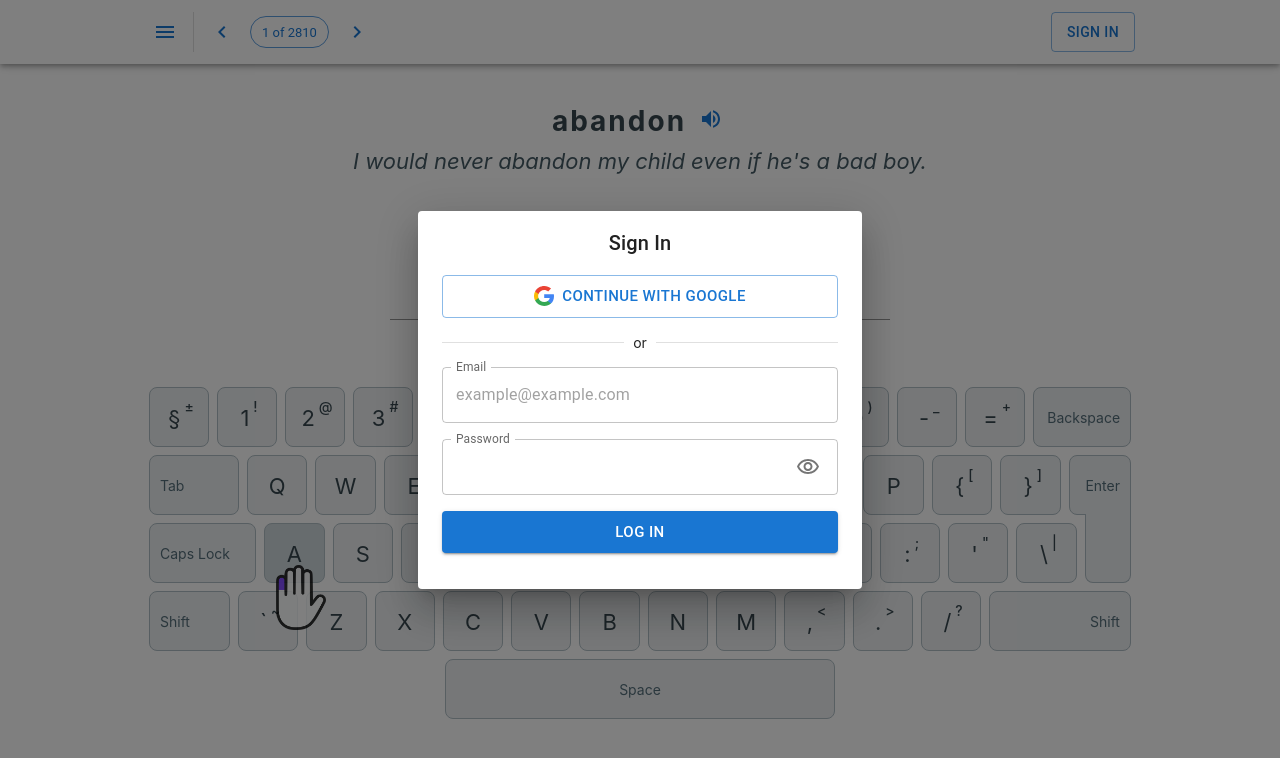
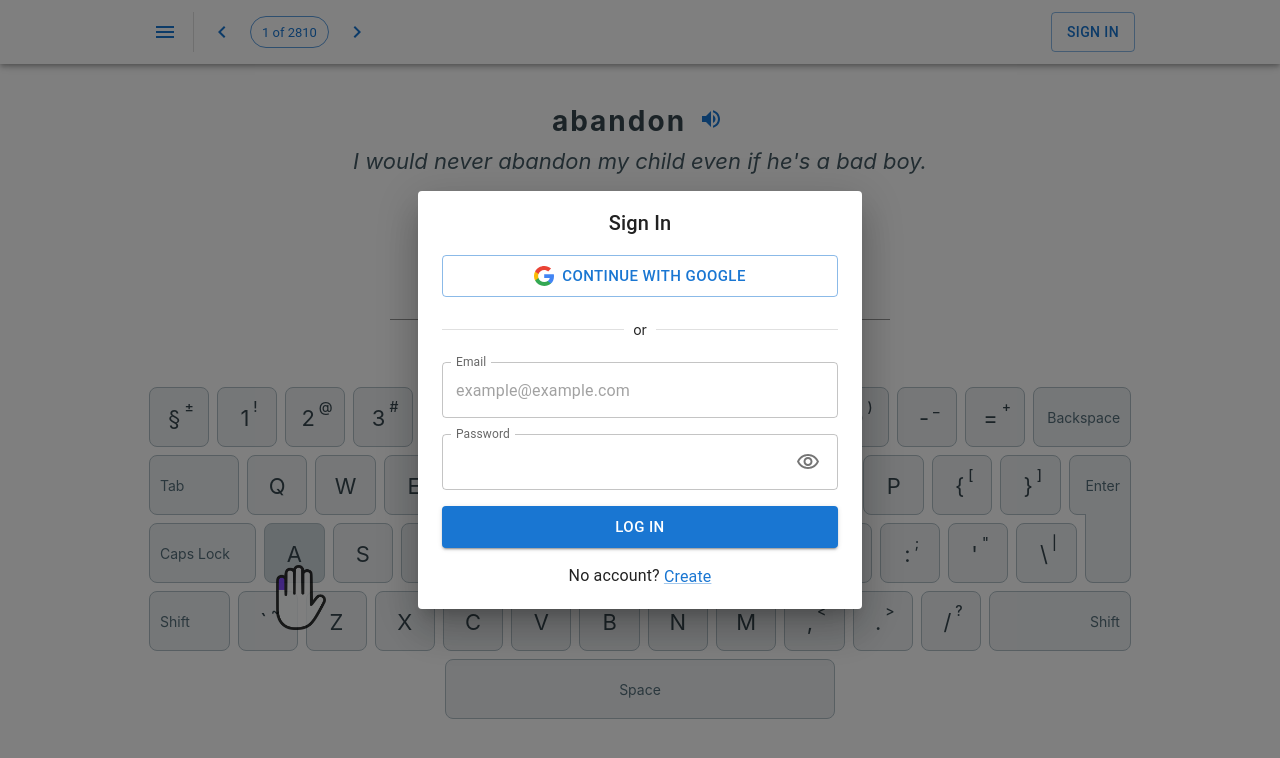
Before and after one commit to artemlatark/vocatyping, a React (Create React App) app: page / in a window 1280 px wide. Both pictures are taken after a click on the button "SIGN IN". Shown: the top 758 px of the page. Built offline with nearby package versions, Linux system fonts and the light colour scheme; no server answers.

Commit message:
#39 started adding signin and account creation methods

```diff
--- a/src/components/Header/index.tsx
+++ b/src/components/Header/index.tsx
@@ -45,6 +45,7 @@ const Header: React.FC<Props> = React.memo(({onOpenSidebar, wordNumbers, current
     }
 
     onOpenSidebar(false);
+    // eslint-disable-next-line react-hooks/exhaustive-deps
   }, [pressedAlt, pressedArrowLeft, pressedArrowRight]);
 
   return (
@@ -68,9 +69,11 @@ const Header: React.FC<Props> = React.memo(({onOpenSidebar, wordNumbers, current
               {user ? (
                 <UserProfileHeader user={user} signOut={async () => await signOut()} />
               ) : (
-                <Button onClick={() => handleOpenSignInDialog()} variant="outlined">
-                  Sign In
-                </Button>
+                <>
+                  <Button onClick={() => handleOpenSignInDialog()} variant="outlined">
+                    Sign In
+                  </Button>
+                </>
               )}
             </Grid>
           </Grid>
--- a/src/components/SignInDialog/EmailPasswordProvider/index.tsx
+++ b/src/components/SignInDialog/EmailPasswordProvider/index.tsx
@@ -1,6 +1,7 @@
 import React, {useState} from 'react';
 import {useForm, Controller, SubmitHandler} from 'react-hook-form';
 import {yupResolver} from '@hookform/resolvers/yup';
+import {useCreateUserWithEmailAndPassword, useSignInWithEmailAndPassword} from 'react-firebase-hooks/auth';
 
 import Box from '@mui/material/Box';
 import Button from '@mui/material/Button';
@@ -10,10 +11,12 @@ import IconButton from '@mui/material/IconButton';
 import VisibilityOffOutlinedIcon from '@mui/icons-material/VisibilityOffOutlined';
 import VisibilityOutlinedIcon from '@mui/icons-material/VisibilityOutlined';
 
-import {FormData} from './types';
+import {auth} from 'config/firebase';
+
+import {Props, FormData} from './types';
 import {defaultValues, schema} from './formSchema';
 
-const EmailPasswordProvider = () => {
+const EmailPasswordProvider: React.FC<Props> = ({stateDialog}) => {
   const {
     control,
     handleSubmit,
@@ -22,16 +25,28 @@ const EmailPasswordProvider = () => {
     defaultValues,
     resolver: yupResolver(schema),
   });
+  const [createUserWithEmailAndPassword, createUserUser, createUserLoading, createUserError] =
+    useCreateUserWithEmailAndPassword(auth);
+  const [signInWithEmailAndPassword, signInUser, signInLoading, signInError] = useSignInWithEmailAndPassword(auth);
   const [showPassword, setShowPassword] = useState(false);
+  const isStateDialogSignIn = stateDialog === 'signIn';
 
-  const handleShowPassword = () => setShowPassword((show) => !show);
+  const handleShowPassword = (): void => {
+    setShowPassword((show) => !show);
+  };
 
-  const handleMouseDownPassword = (event: React.MouseEvent<HTMLButtonElement>) => {
+  const handleMouseDownPassword = (event: React.MouseEvent<HTMLButtonElement>): void => {
     event.preventDefault();
   };
 
-  const onSubmit: SubmitHandler<FormData> = (data) => {
-    console.log(data);
+  const onSubmit: SubmitHandler<FormData> = async ({email, password}): Promise<void> => {
+    if (isStateDialogSignIn) {
+      await signInWithEmailAndPassword(email, password);
+    } else {
+      await createUserWithEmailAndPassword(email, password);
+    }
+
+    console.log(signInError);
   };
 
   return (
@@ -84,7 +99,7 @@ const EmailPasswordProvider = () => {
         )}
       />
       <Button type="submit" variant="contained" size="large">
-        Log in
+        {isStateDialogSignIn ? 'Log in' : 'Create account'}
       </Button>
     </Box>
   );
--- a/src/components/SignInDialog/EmailPasswordProvider/types.ts
+++ b/src/components/SignInDialog/EmailPasswordProvider/types.ts
@@ -1,5 +1,10 @@
 import {InferType} from 'yup';
 
+import {StateDialog} from '../types';
 import {schema} from './formSchema';
 
+export interface Props {
+  stateDialog: StateDialog;
+}
+
 export type FormData = InferType<typeof schema>;
--- a/src/components/SignInDialog/SocialProviders/index.tsx
+++ b/src/components/SignInDialog/SocialProviders/index.tsx
@@ -11,7 +11,7 @@ import styles from './index.module.css';
 const SocialProviders = ({handleOpen}: Pick<Props, 'handleOpen'>) => {
   const [signInWithGoogle] = useSignInWithGoogle(auth);
 
-  const handleSignInWithGoogle = async () => {
+  const handleSignInWithGoogle = async (): Promise<void> => {
     const isSuccessfullySignedIn = await signInWithGoogle();
 
     if (isSuccessfullySignedIn) handleOpen(false);
--- a/src/components/SignInDialog/index.tsx
+++ b/src/components/SignInDialog/index.tsx
@@ -1,22 +1,41 @@
-import React from 'react';
+import React, {useState} from 'react';
 
 import Dialog from '@mui/material/Dialog';
 import DialogTitle from '@mui/material/DialogTitle';
 import DialogContent from '@mui/material/DialogContent';
 import Divider from '@mui/material/Divider';
+import Typography from '@mui/material/Typography';
+import Link from '@mui/material/Link';
 
 import SocialProviders from './SocialProviders';
 import EmailPasswordProvider from './EmailPasswordProvider';
-import {Props} from './types';
+import {Props, StateDialog} from './types';
 
 const SignInDialog: React.FC<Props> = ({handleOpen, isOpen}) => {
+  const [stateDialog, setStateDialog] = useState<StateDialog>('signIn');
+  const isStateDialogSignIn = stateDialog === 'signIn';
+
+  const handleChangeStateDialog = (value: StateDialog): void => {
+    setStateDialog(value);
+  };
+
   return (
     <Dialog onClose={() => handleOpen()} open={isOpen} maxWidth="xs" fullWidth>
-      <DialogTitle sx={{textAlign: 'center'}}>Sign In</DialogTitle>
+      <DialogTitle sx={{textAlign: 'center'}}>{isStateDialogSignIn ? 'Sign In' : 'Sign Up'}</DialogTitle>
       <DialogContent>
         <SocialProviders handleOpen={handleOpen} />
-        <Divider sx={{mt: 2, mb: 2}}>or</Divider>
-        <EmailPasswordProvider />
+        <Divider sx={{mt: 3, mb: 3}}>or</Divider>
+        <EmailPasswordProvider stateDialog={stateDialog} />
+        <Typography align="center">
+          {isStateDialogSignIn ? 'No account?' : 'Already have an account?'}{' '}
+          <Link
+            component="button"
+            variant="body1"
+            onClick={() => handleChangeStateDialog(isStateDialogSignIn ? 'signUp' : 'signIn')}
+          >
+            {isStateDialogSignIn ? 'Create' : 'Sign In'}
+          </Link>
+        </Typography>
       </DialogContent>
     </Dialog>
   );
--- a/src/components/SignInDialog/types.ts
+++ b/src/components/SignInDialog/types.ts
@@ -2,3 +2,5 @@ export interface Props {
   handleOpen: (value?: boolean) => void;
   isOpen: boolean;
 }
+
+export type StateDialog = 'signIn' | 'signUp';
```
